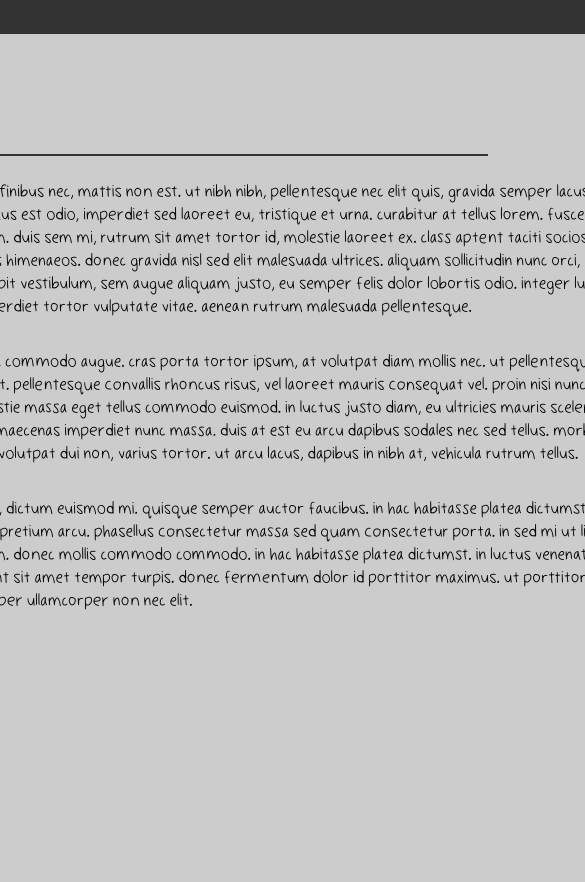
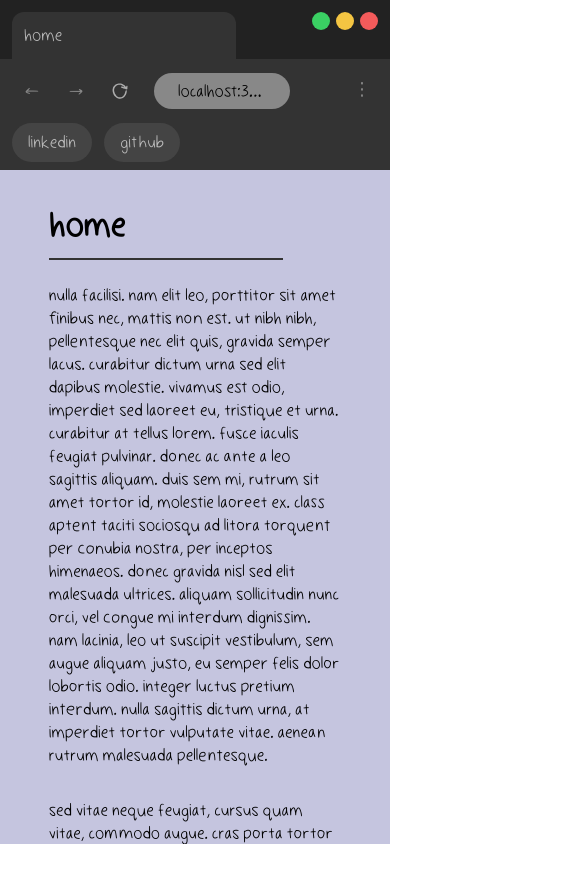
Before and after one commit to rbk6/website, a React (Vite) app: page / in a window 390 px wide. Shown: the top 882 px of the page, 585 px wide, since content can reach past the window. After the commit the page ends 844 px from the top, so only its background shows below. Built offline with nearby package versions, Linux system fonts and the light colour scheme.

Commit message:
update styling to be more responsive

```diff
--- a/src/components/Browser/AddressBar/index.scss
+++ b/src/components/Browser/AddressBar/index.scss
@@ -2,6 +2,7 @@
 	display: flex;
 	padding: 12px 0;
 	background-color: #333;
+	align-items: center;
 }
 
 .btn {
@@ -10,6 +11,7 @@
 
 	display: flex;
 	justify-content: center;
+	flex-shrink: 0;
 
 	-webkit-user-select: none;
 	-ms-user-select: none;
@@ -21,19 +23,29 @@
 }
 
 .left {
-	width: 10%;
 	display: flex;
-	justify-content: center;
+	justify-content: flex-start;
+	transition: width 200ms ease-in-out;
 
 	.btn {
-		width: 32px;
+		width: 40px;
 		margin: 0 2px;
 		border-radius: 50%;
 
+		&.back,
+		&.forward {
+			height: 36px;
+			padding-top: 4px;
+		}
+
 		&.refresh {
 			filter: opacity(0.6);
-			padding-top: 8px;
-			height: 24px;
+			padding-top: 12px;
+			height: 28px;
+		}
+
+		&.back {
+			margin-left: 12px;
 		}
 
 		img {
@@ -44,21 +56,30 @@
 }
 
 .address {
-	width: 80%;
-	padding: 0;
-	margin: 0 auto;
+	flex: 1;
 	display: flex;
 	align-items: center;
+	width: 36px;
+	height: 36px;
+	margin: 0 12px;
+	padding: 0;
 	border-radius: 24px;
 	background-color: #888;
+	min-width: 0;
+	transition: margin 100ms ease-in-out;
 
 	.link {
-		padding-left: 24px;
+		overflow: hidden;
+		text-overflow: ellipsis;
+		white-space: nowrap;
+		margin: 0;
+		padding: 0;
+		display: block;
+		margin: 0 24px;
 	}
 }
 
 .right {
-	width: 10%;
 	display: flex;
 	justify-content: flex-end;
 
--- a/src/components/Browser/AddressBar/index.tsx
+++ b/src/components/Browser/AddressBar/index.tsx
@@ -16,7 +16,7 @@ function AddressBar({ activeTab }: Props) {
 				</div>
 			</div>
 			<div className="address">
-				<span className="link">localhost:3000{activeTab}</span>
+				<div className="link">localhost:3000{activeTab}</div>
 			</div>
 			<div className="right">
 				<div className="disabled extensions btn" />
--- a/src/components/Browser/Bookmarks/index.scss
+++ b/src/components/Browser/Bookmarks/index.scss
@@ -1,15 +1,15 @@
 .bookmarks {
 	display: flex;
-	padding: 0 12px 8px 12px;
+	padding: 0 12px 8px 0;
 	background-color: #333;
 }
 
 .bookmark {
 	display: flex;
 	align-items: center;
-	padding: 8px;
+	padding: 8px 16px;
 	margin-left: 12px;
-	border-radius: 24px;
+	border-radius: 20px;
 	background-color: #444;
 
 	&:hover {
--- a/src/components/Browser/index.scss
+++ b/src/components/Browser/index.scss
@@ -1,15 +1,37 @@
 .browser {
 	display: flex;
 	flex-direction: column;
-	width: 1300px;
-	height: 1100px;
+	width: 100%;
+	max-width: 1300px;
+	height: 100%;
+	max-height: 1100px;
+	min-width: 300px;
 	background-color: #c5c5df;
 	position: relative;
+	margin: 92px auto auto auto;
+	border-radius: 10px;
+	padding: 0;
+	transition:
+		margin 100ms ease-in-out,
+		max-height 250ms ease-in-out;
+
+	@media (max-width: 768px) {
+		max-width: 100%;
+		max-height: 100%;
+		border-radius: 0;
+		margin: 0;
+	}
 }
 
 .content {
-	flex: 1;
-	width: 100%;
+	overflow-x: hidden;
 	overflow-y: auto;
-	background-color: #ccc;
 }
+
+html,
+body,
+#root {
+	height: 100%;
+	margin: 0;
+	padding: 0;
+}
--- a/src/styles/index.scss
+++ b/src/styles/index.scss
@@ -15,7 +15,7 @@ body {
 	flex-direction: column;
 	justify-content: center;
 	align-items: center;
-	margin: 64px 0 auto 0;
+	margin: 32px 0;
 
 	h1 {
 		width: 75%;
```
